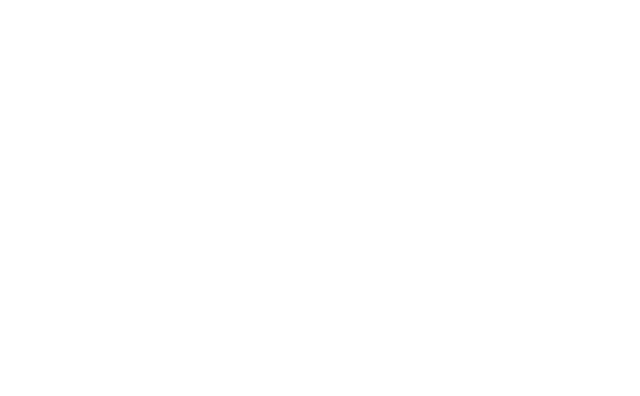
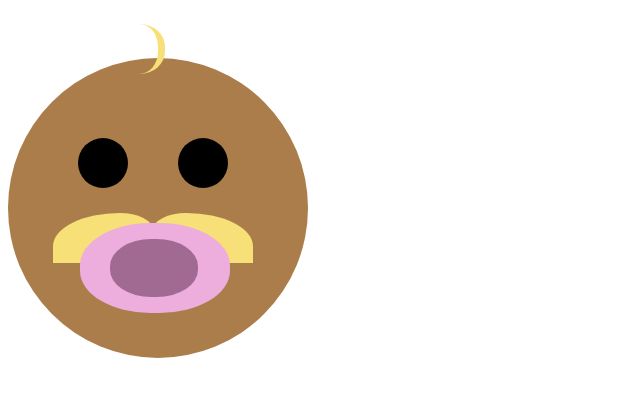
Before and after one commit to aevans1910/adulting_logo, a plain HTML site: page index.html in a window 1280 px wide. Shown: the whole page, without its empty margins (0-640 px from the left). Drawn offline with Linux system fonts and the light colour scheme.

Commit message:
[add] logo

```diff
--- a/index.html
+++ b/index.html
@@ -8,6 +8,20 @@
     <link rel="stylesheet" href="styles.css">
 </head>
 <body>
-
+    <div class="container">
+        <div class="hair1"></div>
+        <div class="hair-loop"></div>
+        <div class="hair2"></div>
+        <div class="hair-tip"></div>
+        <div class="face">
+            <div class="left-eye"></div>
+            <div class="right-eye"></div>
+            <div class="left-moustache"></div>
+            <div class="right-moustache"></div>
+            <div class="pacifier">
+                <div></div>
+            </div>
+        </div>
+    </div>
 </body>
 </html>
--- a/styles.css
+++ b/styles.css
@@ -0,0 +1,63 @@
+.face {
+    height: 300px;
+    width: 300px;
+    border-radius: 50%;
+    background-color: #ab7d4b;
+}
+
+.face > .left-eye {
+    height: 50px;
+    width: 50px;
+    border-radius: 50%;
+    background-color: black;
+    transform: translate(70px, 80px);
+}
+
+.face > .right-eye {
+    height: 50px;
+    width: 50px;
+    border-radius: 50%;
+    background-color: black;
+    transform: translate(170px, 30px);
+}
+
+.face > .left-moustache {
+    height: 50px;
+    width: 100px;
+    border-radius: 100% 50% 80% 0%;
+    background-color: #f7e077;
+    transform: translate(45px, 55px);
+}
+.face > .right-moustache {
+    height: 50px;
+    width: 100px;
+    border-radius: 50% 100% 0% 80%;
+    background-color: #f7e077;
+    transform: translate(145px, 5px);
+}
+
+.face > .pacifier {
+    height: 90px;
+    width: 150px;
+    border-radius: 47%;
+    background-color: #edaddd;
+    transform: translate(72px, -35px);
+}
+
+.face > .pacifier > div {
+    height: 50px;
+    width: 80px;
+    border-radius: 47%;
+    border: solid #a16a93 4px;
+    background-color:#a16a93;
+    transform: translate(30px, 16px);
+}
+
+.hair1 {
+    height: 50px;
+    width: 50px;
+    border-radius: 45%;
+    border-right: solid #f7e077 7px;
+    border-left: none;
+    transform: translate(100px, 16px);
+}
```
